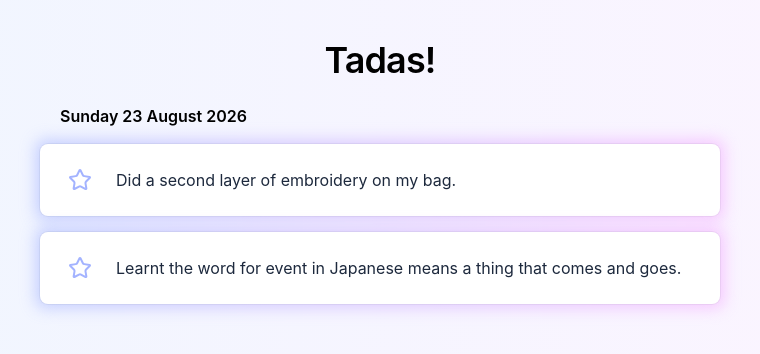
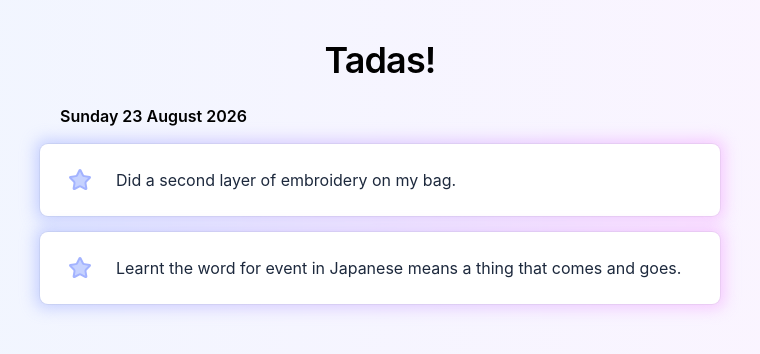
Before and after one commit to gabrielrowan/Tadas, a React (Vite) app: page / in a window 1280 px wide. Shown: the top 354 px of the page, without its empty margins (260-1020 px from the left). Built offline with nearby package versions, Linux system fonts and the light colour scheme.

Commit message:
added fill in star to tadas

```diff
--- a/src/components/TadaCard.tsx
+++ b/src/components/TadaCard.tsx
@@ -8,8 +8,8 @@ export function TadaCard({ text }: TadaCardProps) {
     return (
         <div className="relative group">
             <div className="absolute -inset-1 bg-gradient-to-r from-indigo-300 to-fuchsia-300 rounded-lg blur opacity-60"></div>
-            <div className="relative px-7 py-6 bg-white ring-1 ring-gray-900/5 rounded-lg leading-none flex items-start justify-start space-x-6">
-                <Star className="w-6 h-6 text-indigo-300 flex-shrink-0" aria-hidden="true" />
+            <div className="relative px-7 py-6 bg-white ring-1 ring-gray-900/5 rounded-lg leading-none flex items-center justify-start space-x-6">
+                <Star className="w-6 h-6 text-indigo-300 flex-shrink-0 fill-indigo-200" aria-hidden="true" />
                 <p className="text-slate-800 text-base">{text}</p>
             </div>
         </div>
```
